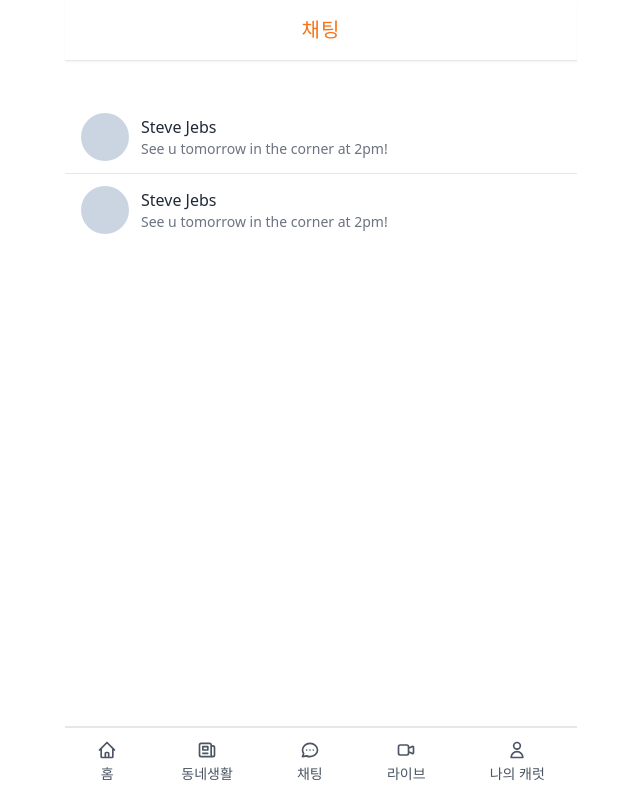
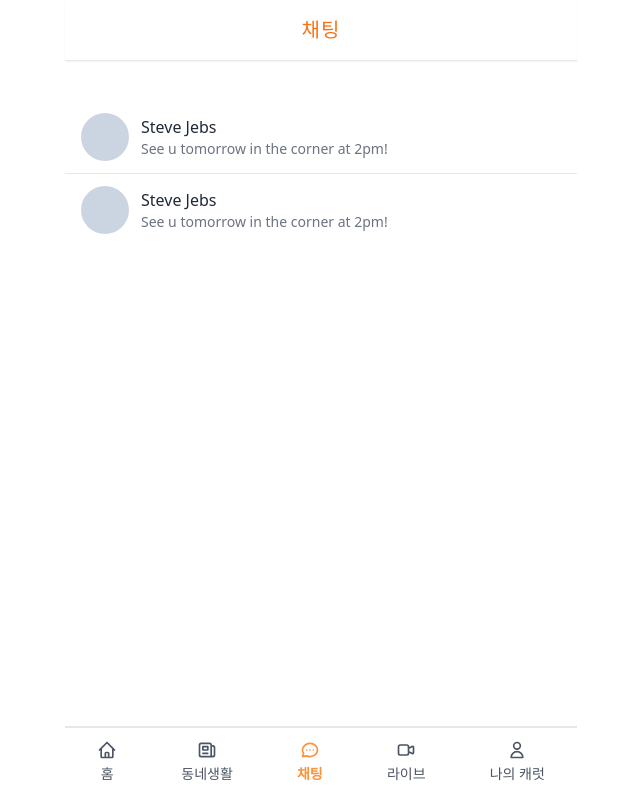
Before and after one commit to SurpSurp/carrot-market, a Next.js app: page /chats in a window 1280 px wide. Shown: the whole page, without its empty margins (319-959 px from the left). Built offline with nearby package versions, Linux system fonts and the light colour scheme.

Commit message:
layout 하단 버튼 컴포넌트, 해당페이지 text-color

```diff
--- /dev/null
+++ b/components/bottom-nav-button.tsx
@@ -0,0 +1,42 @@
+import Link from "next/link";
+import { ClassName } from "../libs/utils";
+
+interface NavButtonProps {
+  title: string;
+  d: string;
+  route: string;
+  onPage: boolean;
+}
+
+const NavButton = ({ title, d, route, onPage }: NavButtonProps) => {
+  return (
+    <Link href={`${route}`}>
+      <a>
+        <button
+          className={ClassName(
+            onPage ? "text-orange-400 font-semibold" : "",
+            "flex flex-col items-center justify-center space-y-1 focus:outline-none hover:text-orange-400"
+          )}
+        >
+          <svg
+            xmlns="http://www.w3.org/2000/svg"
+            className="h-5 w-5"
+            fill="none"
+            viewBox="0 0 24 24"
+            stroke="currentColor"
+          >
+            <path
+              strokeLinecap="round"
+              strokeLinejoin="round"
+              strokeWidth="2"
+              d={d}
+            />
+          </svg>
+          <span className="text-sm">{title}</span>
+        </button>
+      </a>
+    </Link>
+  );
+};
+
+export default NavButton;
--- a/components/layout.tsx
+++ b/components/layout.tsx
@@ -1,5 +1,5 @@
 import { useRouter } from "next/router";
-import { ClassName } from "../libs/utils";
+import NavButton from "./bottom-nav-button";
 
 interface LayoutProps {
   isIndex: boolean;
@@ -9,6 +9,8 @@ interface LayoutProps {
 
 const Layout = ({ isIndex, title, children }: LayoutProps) => {
   const router = useRouter();
+  console.log(router.pathname.split("/")[1]);
+
   const onClick = () => router.back();
 
   if (!isIndex) {
@@ -45,91 +47,36 @@ const Layout = ({ isIndex, title, children }: LayoutProps) => {
       <div className="pb-16">{children}</div>
 
       <nav className="w-full max-w-lg border-t-2 text-gray-600 bg-white fixed bottom-0 pb-4 pt-3  flex justify-around items-center">
-        <div className="flex flex-col items-center justify-center space-y-1">
-          <svg
-            xmlns="http://www.w3.org/2000/svg"
-            className="h-5 w-5"
-            fill="none"
-            viewBox="0 0 24 24"
-            stroke="currentColor"
-          >
-            <path
-              strokeLinecap="round"
-              strokeLinejoin="round"
-              strokeWidth="2"
+        <NavButton
+          title="홈"
           d="M3 12l2-2m0 0l7-7 7 7M5 10v10a1 1 0 001 1h3m10-11l2 2m-2-2v10a1 1 0 01-1 1h-3m-6 0a1 1 0 001-1v-4a1 1 0 011-1h2a1 1 0 011 1v4a1 1 0 001 1m-6 0h6"
+          route="/"
+          onPage={router.pathname == "/"}
         />
-          </svg>
-          <span className="text-sm">홈</span>
-        </div>
-        <div className="flex flex-col items-center justify-center space-y-1">
-          <svg
-            xmlns="http://www.w3.org/2000/svg"
-            className="h-5 w-5"
-            fill="none"
-            viewBox="0 0 24 24"
-            stroke="currentColor"
-          >
-            <path
-              strokeLinecap="round"
-              strokeLinejoin="round"
-              strokeWidth="2"
+        <NavButton
+          title="동네생활"
           d="M19 20H5a2 2 0 01-2-2V6a2 2 0 012-2h10a2 2 0 012 2v1m2 13a2 2 0 01-2-2V7m2 13a2 2 0 002-2V9a2 2 0 00-2-2h-2m-4-3H9M7 16h6M7 8h6v4H7V8z"
+          route="/community"
+          onPage={router.pathname == "/community"}
         />
-          </svg>
-          <span className="text-sm">동네생활</span>
-        </div>
-        <div className="flex flex-col items-center justify-center space-y-1">
-          <svg
-            xmlns="http://www.w3.org/2000/svg"
-            className="h-5 w-5"
-            fill="none"
-            viewBox="0 0 24 24"
-            stroke="currentColor"
-          >
-            <path
-              strokeLinecap="round"
-              strokeLinejoin="round"
-              strokeWidth="2"
+        <NavButton
+          title="채팅"
           d="M8 12h.01M12 12h.01M16 12h.01M21 12c0 4.418-4.03 8-9 8a9.863 9.863 0 01-4.255-.949L3 20l1.395-3.72C3.512 15.042 3 13.574 3 12c0-4.418 4.03-8 9-8s9 3.582 9 8z"
+          route="/chats"
+          onPage={router.pathname == "/chats"}
         />
-          </svg>
-          <span className="text-sm">채팅</span>
-        </div>
-        <div className="flex flex-col items-center justify-center space-y-1">
-          <svg
-            xmlns="http://www.w3.org/2000/svg"
-            className="h-5 w-5"
-            fill="none"
-            viewBox="0 0 24 24"
-            stroke="currentColor"
-          >
-            <path
-              strokeLinecap="round"
-              strokeLinejoin="round"
-              strokeWidth="2"
+        <NavButton
+          title="라이브"
           d="M15 10l4.553-2.276A1 1 0 0121 8.618v6.764a1 1 0 01-1.447.894L15 14M5 18h8a2 2 0 002-2V8a2 2 0 00-2-2H5a2 2 0 00-2 2v8a2 2 0 002 2z"
+          route="/stream"
+          onPage={router.pathname == "/stream"}
         />
-          </svg>
-          <span className="text-sm">라이브</span>
-        </div>
-        <div className="flex flex-col items-center justify-center space-y-1">
-          <svg
-            xmlns="http://www.w3.org/2000/svg"
-            className="h-5 w-5"
-            fill="none"
-            viewBox="0 0 24 24"
-            stroke="currentColor"
-          >
-            <path
-              strokeLinecap="round"
-              strokeLinejoin="round"
-              strokeWidth="2"
+        <NavButton
+          title="나의 캐럿"
           d="M16 7a4 4 0 11-8 0 4 4 0 018 0zM12 14a7 7 0 00-7 7h14a7 7 0 00-7-7z"
+          route="/profile"
+          onPage={router.pathname == "/profile"}
         />
-          </svg>
-          <span className="text-sm">나의 캐럿</span>
-        </div>
       </nav>
     </div>
   );
--- a/pages/profile/index.tsx
+++ b/pages/profile/index.tsx
@@ -4,7 +4,7 @@ import Layout from "../../components/layout";
 const Profile: NextPage = () => {
   return (
     <Layout isIndex={true} title="나의 캐럿">
-      <div className="py-10 px-4">
+      <div className="py-6 px-4">
         <div className="flex items-center space-x-3">
           <div className="w-14 h-14 rounded-full bg-slate-400" />
           <div className="flex flex-col">
--- a/pages/stream/index.tsx
+++ b/pages/stream/index.tsx
@@ -4,7 +4,7 @@ import Layout from "../../components/layout";
 const Stream: NextPage = () => {
   return (
     <Layout isIndex={true} title="라이브">
-      <div className="py-10 divide-y-2">
+      <div className="py-6 divide-y-2">
         {[1, 2, 3, 4, 5, 6].map((_, i) => (
           <div key={i} className="px-4 py-4">
             <div className="w-full aspect-video rounded-md bg-slate-300" />
```
Also changed, not shown: 1 other file (tests, documents, lock files or other folders). Lines whose indentation alone changed are shown as unchanged.
